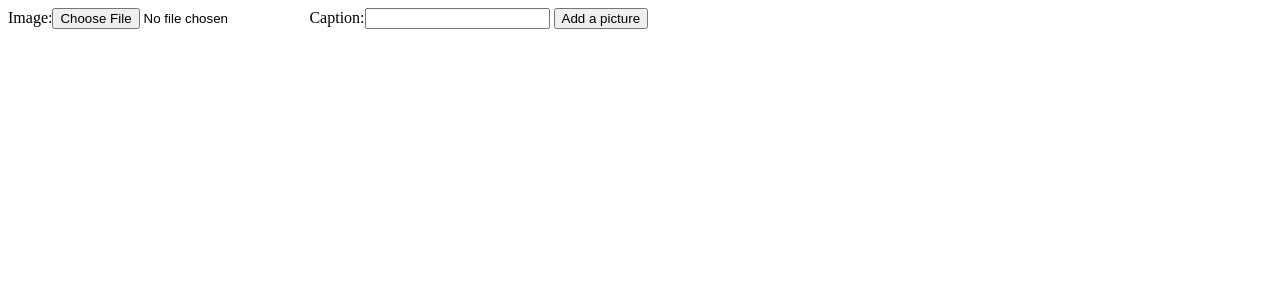
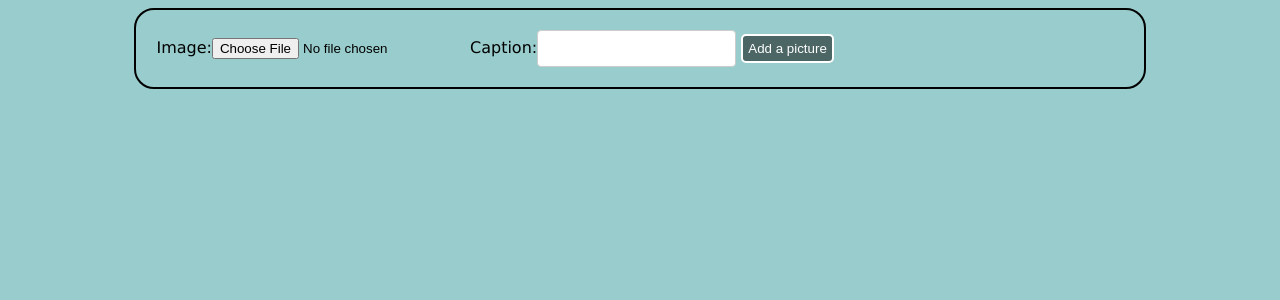
Before and after one commit to paraswilcox/project3, a Django app: template app1/templates/post.html in a window 1280 px wide. Shown: the top 300 px of the page. Run offline with Django 3.2, Linux system fonts and the light colour scheme; the template is opened without the code that fills it: values named after a table or form of the project are taken from there, others are empty.

Commit message:
added cs to post.html

```diff
--- a/app1/static/app1/post.css
+++ b/app1/static/app1/post.css
@@ -0,0 +1,38 @@
+div {
+	width: 80%;
+	position: relative;
+	margin: auto;
+	height: 70%;
+	border-radius: 20px;
+}
+body {
+	font-family: "verdana";
+	background-color: #99cccc;
+}
+.button {
+	text-decoration: none;
+	color: white;
+	border: solid;
+	border-width: 2px;
+	border-radius: 5px;
+	background-color: rgba(0,0,0,0.5);
+	padding: 5px;
+}
+.button:hover {
+	background-color: rgba(0,0,0,1);
+}
+input[type=text]{
+	padding: 10px;
+	border: 1px solid #ccc;
+    border-radius: 4px;
+    box-sizing: border-box;
+}
+form {
+	position: relative;
+	margin: auto;
+	height: 70%;
+	border-radius: 20px;
+	border: solid;
+	border-width: 2px;
+	padding: 20px;
+}
--- a/app1/templates/index.html
+++ b/app1/templates/index.html
@@ -17,7 +17,7 @@
 				<input id="username" type="text" name="username" placeholder="username"  pattern=".{4,20}" title="4 to 20 characters" value={{ username }}><br><span style="float: right;">{{ form.username.errors }}</span>
 				<input id="name" type="text" name="name" placeholder="Your name" value={{ name }}><br><span style="float: right;">{{ form.name.errors }}</span>
 				<input id="email" type="text" name="email" placeholder="xyz@example.com" value={{ email }}><br><span style="float: right;">{{ form.email.errors }}</span>
-				<input id="password" type="password" minlength="5" pattern=".{5,12}" title="5 to 12 characters" name="password" placeholder="password" value={{ password }}><br>
+				<input id="password" type="password" minlength="5" pattern=".{5,12}" title="5 to 12 characters" name="password" placeholder="password" value={{ password }}><br><span style="float: right;">{{ form.password.errors }}</span>
 				<input type="submit" value="Sign Up" class="button"><br>
 			</form>
 			<p>Already a user?</p>
--- a/app1/templates/post.html
+++ b/app1/templates/post.html
@@ -6,10 +6,12 @@
 <title>Post</title>
 </head>
 <body>
+	<div>
 	<form method="POST" enctype="multipart/form-data" id="post_form">
 		{% csrf_token %}
 		{{form}}
-		<input type="submit" class="buttons" value="Add a picture">
+		<input type="submit" class="button" value="Add a picture">
 	</form>
+	</div>
 </body>
 </html>
--- a/app1/templates/success.html
+++ b/app1/templates/success.html
@@ -2,14 +2,14 @@
 <!DOCTYPE html>
 <html lang="en">
 <head>
-	<link rel="stylesheet" type="text/css" href="{% static 'app1/sucess.css' %}"/>
+	<link rel="stylesheet" type="text/css" href="{% static 'app1/success.css' %}"/>
 	<meta charset="UTF-8">
 	<title>Title</title>
 </head>
 <body>
 	Successfully signed up! Please continue to login!
 	<form action="/login/" method="get">
-	<input type="submit" class="btn btn-default" value="Login">
+	<input type="submit" class="button" value="Login">
 	</form>
 </body>
 </html>
```
Also changed, not shown: app1/static/app1/success.css (+16 -0 lines), db.sqlite3.
